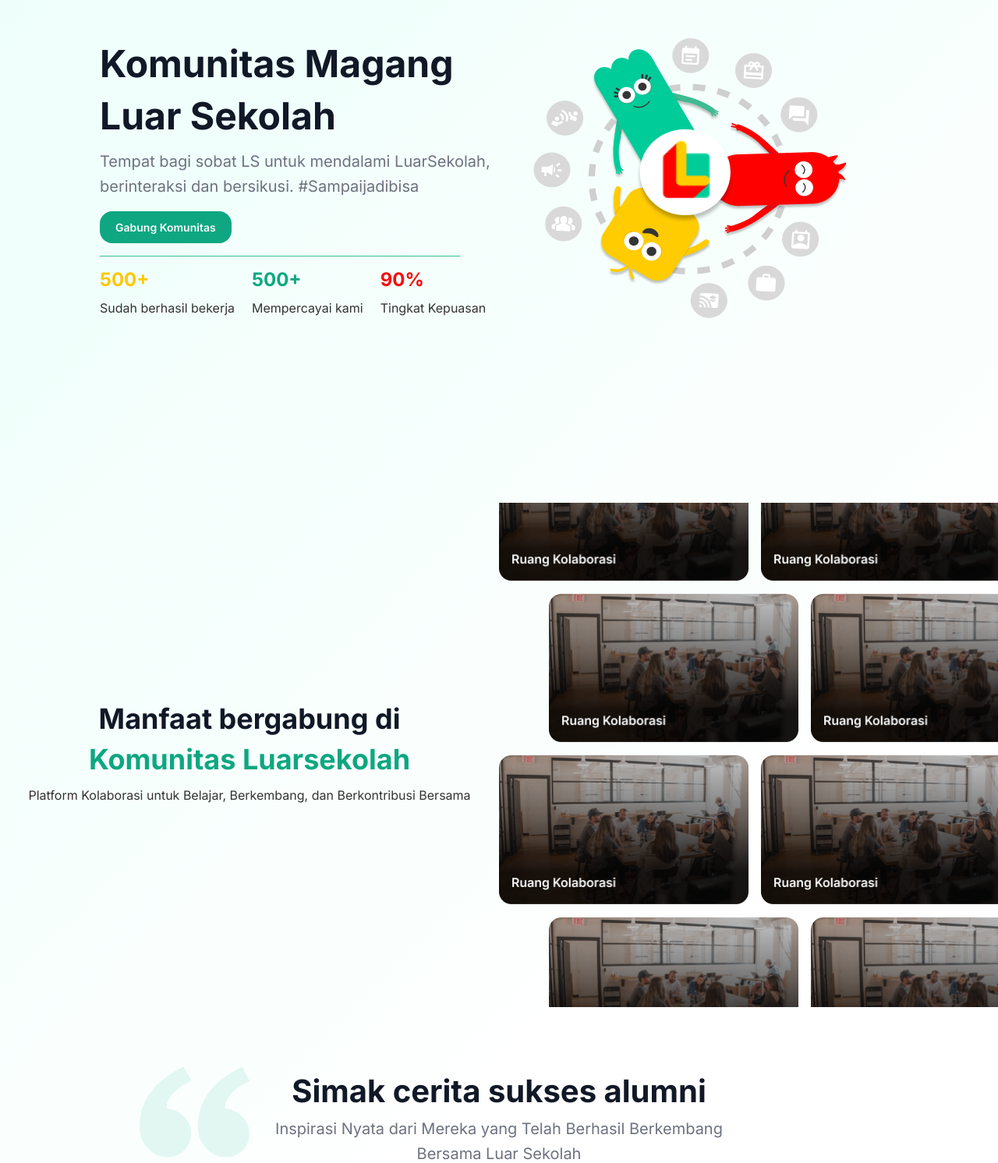
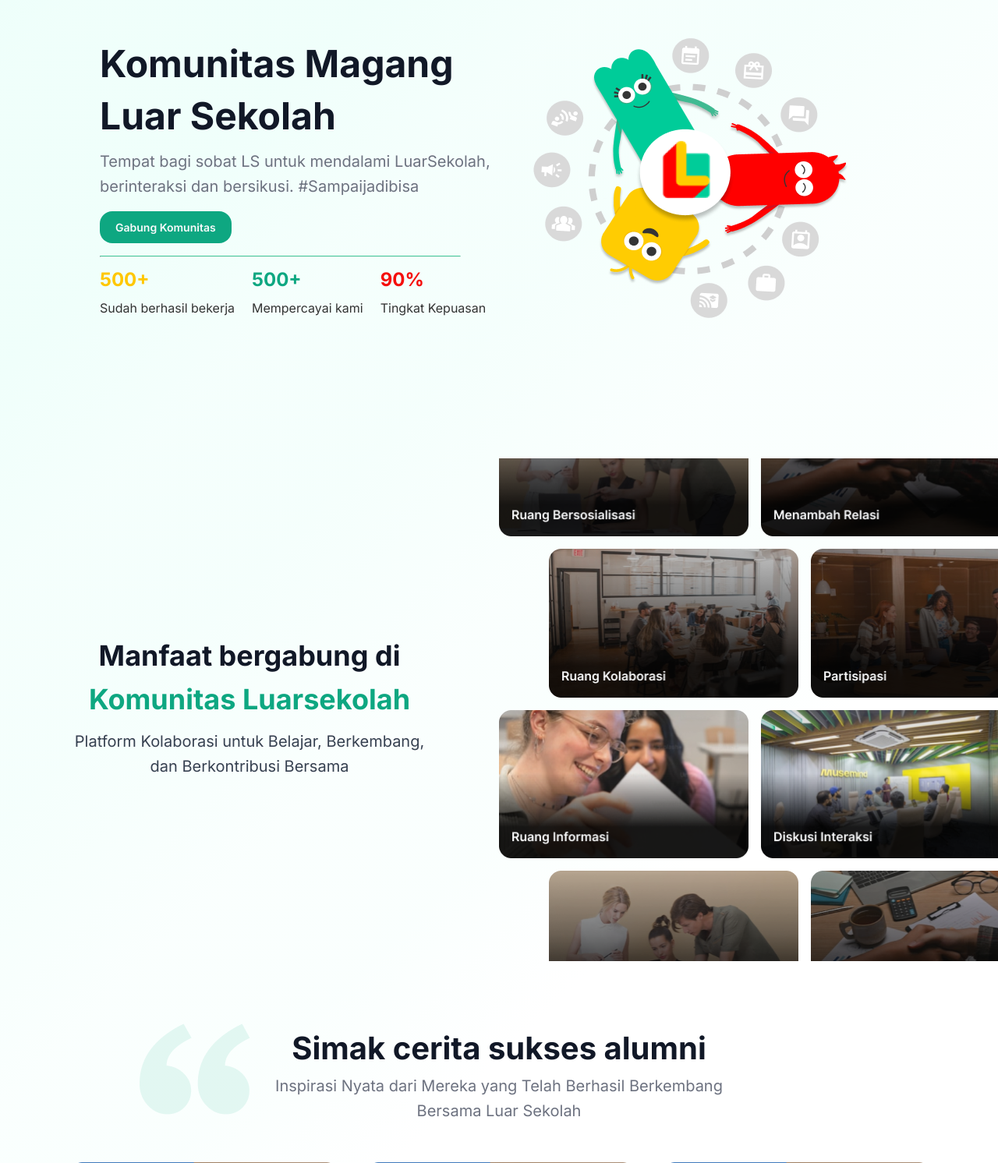
Before and after one commit to arru-tech/app-luar-sekolah, a PHP site: page / in a window 1280 px wide. Shown: the part 188-1680 px from the top of the page at 78% size. Run offline with PHP 8.4, Linux system fonts and the light colour scheme.

Commit message:
add asset in advantage section

```diff
--- a/component/advantage.php
+++ b/component/advantage.php
@@ -5,25 +5,25 @@
             <p id="text-advantage">Komunitas Luarsekolah</p>
         </div>
         <div class="advantage-text">
-            <p>Platform Kolaborasi untuk Belajar, Berkembang, dan Berkontribusi Bersama</p>
+            <p>Platform Kolaborasi untuk Belajar, Berkembang,<br>dan Berkontribusi Bersama</p>
         </div>
     </div>
     <div class="advantage-right">
         <div class="advantage-row-1">
-            <img src="./img/Benefit.png" alt="">
-            <img src="./img/Benefit.png" alt="">
+            <img src="./img/advantage/advantage-r1.png" alt="">
+            <img src="./img/advantage/advantage-r2.png" alt="">
         </div>
         <div class="advantage-row-2">
-            <img src="./img/Benefit.png" alt="">
-            <img src="./img/Benefit.png" alt="">
+            <img src="./img/advantage/advantage-r3.png" alt="">
+            <img src="./img/advantage/advantage-r4.png" alt="">
         </div>
         <div class="advantage-row-3">
-            <img src="./img/Benefit.png" alt="">
-            <img src="./img/Benefit.png" alt="">
+            <img src="./img/advantage/advantage-r5.png" alt="">
+            <img src="./img/advantage/advantage-r6.png" alt="">
         </div>
         <div class="advantage-row-4">
-            <img src="./img/Benefit.png" alt="">
-            <img src="./img/Benefit.png" alt="">
+            <img src="./img/advantage/advantage-r7.png" alt="">
+            <img src="./img/advantage/advantage-r8.png" alt="">
         </div>
     </div>
 
--- a/css/advantage.css
+++ b/css/advantage.css
@@ -2,7 +2,8 @@
     display: flex;
     justify-content: center;
     align-items: center;
-    height: 100vh;
+    height: auto;
+    margin: 80px 0px;
 }
 
 .advantage-left, .advantage-right {
@@ -26,9 +27,14 @@
 
 #text-advantage {
     color: #0EA781;
-    padding: 16px 0px;
+    padding: 20px 0px;
 }
 
+.advantage-text {
+    text-align: center;
+    font-size: 20px;
+    color: #374151;
+}
 .advantage-right {
     display: flex;
     flex-direction: column;
```
Also changed, not shown: img/advantage/advantage-r1.png (added), img/advantage/advantage-r2.png (added), img/advantage/advantage-r3.png (added), img/advantage/advantage-r4.png (added), img/advantage/advantage-r5.png (added), img/advantage/advantage-r6.png (added), img/advantage/advantage-r7.png (added), img/advantage/advantage-r8.png (added).
